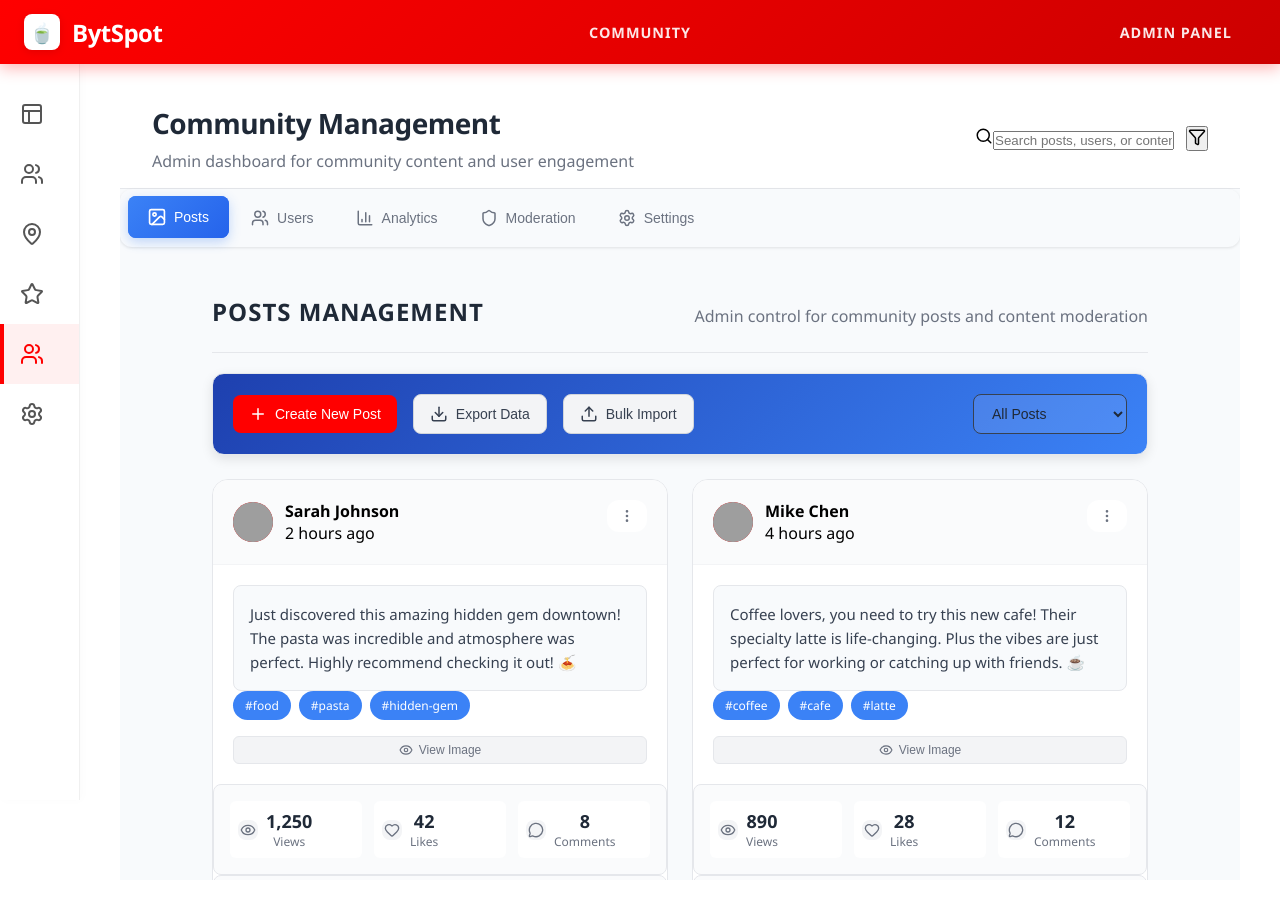
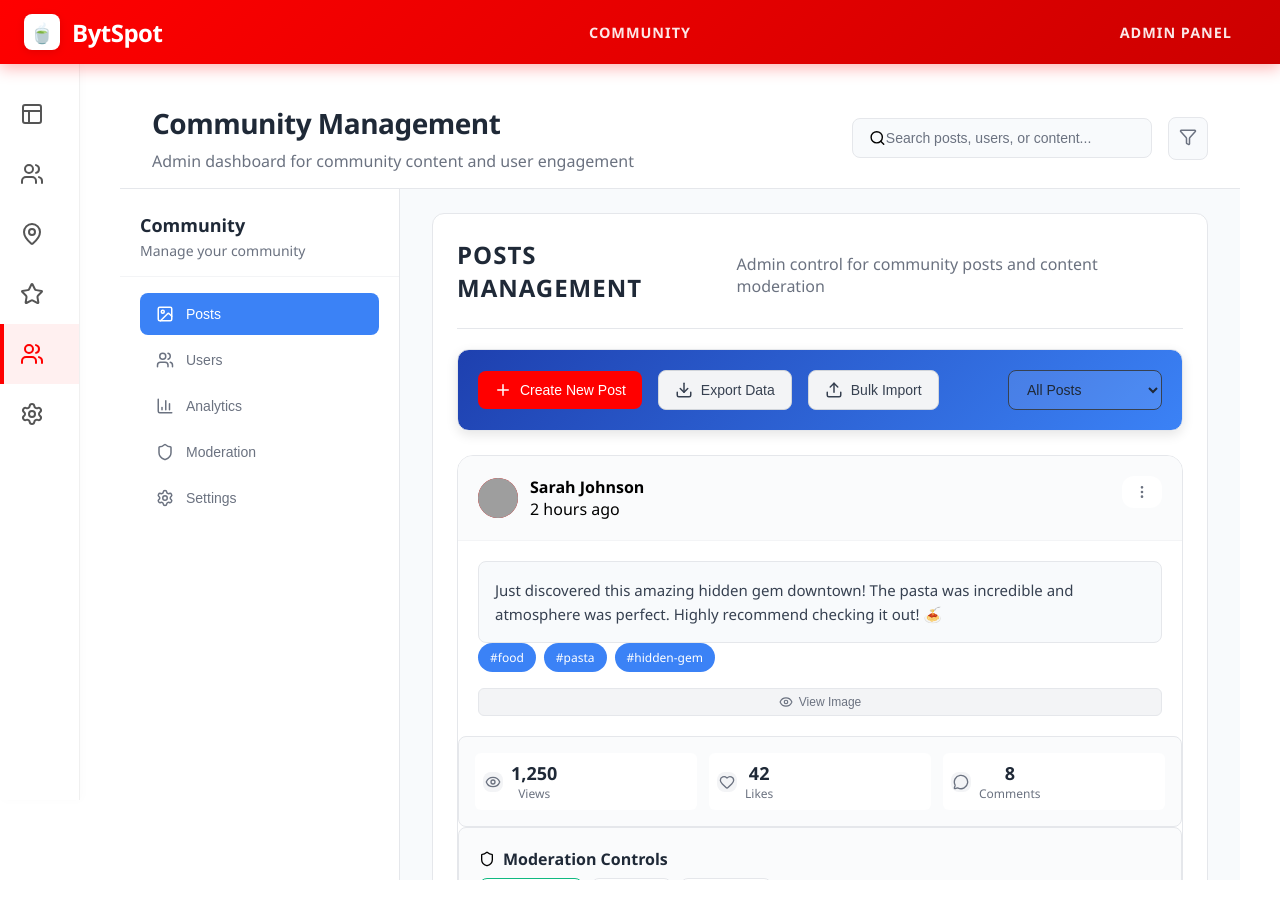
Before and after one commit to Sinxn-coder/chai-in, a React (Vite) app: page / in a window 1280 px wide. Both pictures are taken after a click on the item 39 px from the left and 354 px from the top of the page. Built offline with nearby package versions, Linux system fonts and the light colour scheme; grey boxes are pictures that could not be loaded.

Commit message:
Implement sidebar layout matching reviews page design

```diff
--- a/src/CommunityPage.css
+++ b/src/CommunityPage.css
@@ -28,13 +28,57 @@
   margin: 0;
 }
 
+.header-actions {
+  display: flex;
+  align-items: center;
+  gap: 16px;
+}
+
+.search-bar {
+  display: flex;
+  align-items: center;
+  background: #f8fafc;
+  border: 1px solid #e5e7eb;
+  border-radius: 8px;
+  padding: 10px 16px;
+  width: 300px;
+}
+
+.search-bar input {
+  background: transparent;
+  border: none;
+  color: #1f2937;
+  font-size: 14px;
+  outline: none;
+  width: 100%;
+}
+
+.search-bar input::placeholder {
+  color: #6b7280;
+}
+
+.filter-btn {
+  background: #f8fafc;
+  border: 1px solid #e5e7eb;
+  color: #6b7280;
+  padding: 10px;
+  border-radius: 8px;
+  cursor: pointer;
+  transition: all 0.2s ease;
+}
+
+.filter-btn:hover {
+  background: #e5e7eb;
+  color: #1f2937;
+}
+
 .community-layout {
   display: flex;
   flex: 1;
   overflow: hidden;
 }
 
-/* Sidebar Navigation */
+/* Fixed Sidebar Navigation */
 .community-sidebar {
   width: 280px;
   background: white;
--- a/src/CommunityPage.jsx
+++ b/src/CommunityPage.jsx
@@ -172,12 +172,19 @@ export default function CommunityPage() {
         </div>
       </div>
 
-      {/* Navigation Tabs */}
-      <div className="community-tabs">
+      {/* Layout with Sidebar */}
+      <div className="community-layout">
+        {/* Fixed Sidebar Navigation */}
+        <div className="community-sidebar">
+          <div className="sidebar-header">
+            <h3>Community</h3>
+            <p>Manage your community</p>
+          </div>
+          <div className="nav-tabs">
             {sections.map(section => (
               <button
                 key={section.id}
-            className={`tab-btn ${activeSection === section.id ? 'active' : ''}`}
+                className={`nav-tab ${activeSection === section.id ? 'active' : ''}`}
                 onClick={() => setActiveSection(section.id)}
               >
                 <section.icon size={18} />
@@ -185,11 +192,13 @@ export default function CommunityPage() {
               </button>
             ))}
           </div>
+        </div>
 
-      {/* Content Area */}
-      <div className="community-content">
+        {/* Scrollable Content Area */}
+        <div className="community-content-area">
+          <div className="content-wrapper">
             {activeSection === 'posts' && (
-          <div className="content-section">
+              <div className="settings-section">
                 <div className="section-header">
                   <h2>Posts Management</h2>
                   <p>Admin control for community posts and content moderation</p>
@@ -342,9 +351,9 @@ export default function CommunityPage() {
               </div>
             )}
 
-        {/* Other sections would go here */}
+            {/* Other sections */}
             {activeSection === 'users' && (
-          <div className="content-section">
+              <div className="settings-section">
                 <div className="section-header">
                   <h2>User Management</h2>
                   <p>Manage community users and permissions</p>
@@ -353,7 +362,7 @@ export default function CommunityPage() {
             )}
 
             {activeSection === 'analytics' && (
-          <div className="content-section">
+              <div className="settings-section">
                 <div className="section-header">
                   <h2>Analytics Dashboard</h2>
                   <p>Community engagement and performance metrics</p>
@@ -362,7 +371,7 @@ export default function CommunityPage() {
             )}
 
             {activeSection === 'moderation' && (
-          <div className="content-section">
+              <div className="settings-section">
                 <div className="section-header">
                   <h2>Content Moderation</h2>
                   <p>Review and moderate community content</p>
@@ -371,7 +380,7 @@ export default function CommunityPage() {
             )}
 
             {activeSection === 'settings' && (
-          <div className="content-section">
+              <div className="settings-section">
                 <div className="section-header">
                   <h2>Community Settings</h2>
                   <p>Configure community preferences and policies</p>
@@ -388,6 +397,8 @@ export default function CommunityPage() {
                 <CheckCircle size={18} />
                 {savedSettings ? 'Saved!' : 'Save Changes'}
               </button>
+            </div>
+          </div>
         </div>
       </div>
 
```
Lines whose indentation alone changed are shown as unchanged.
